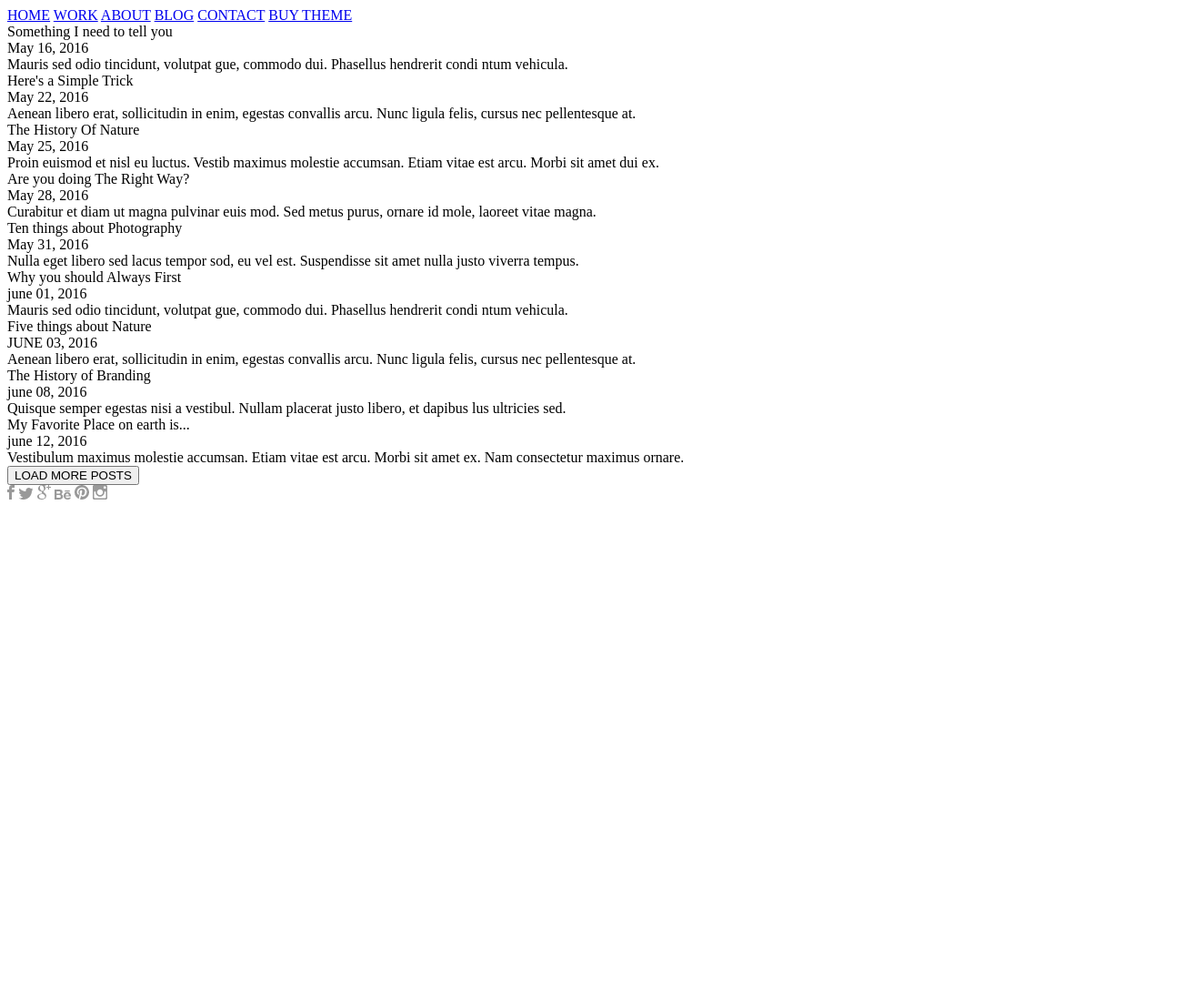
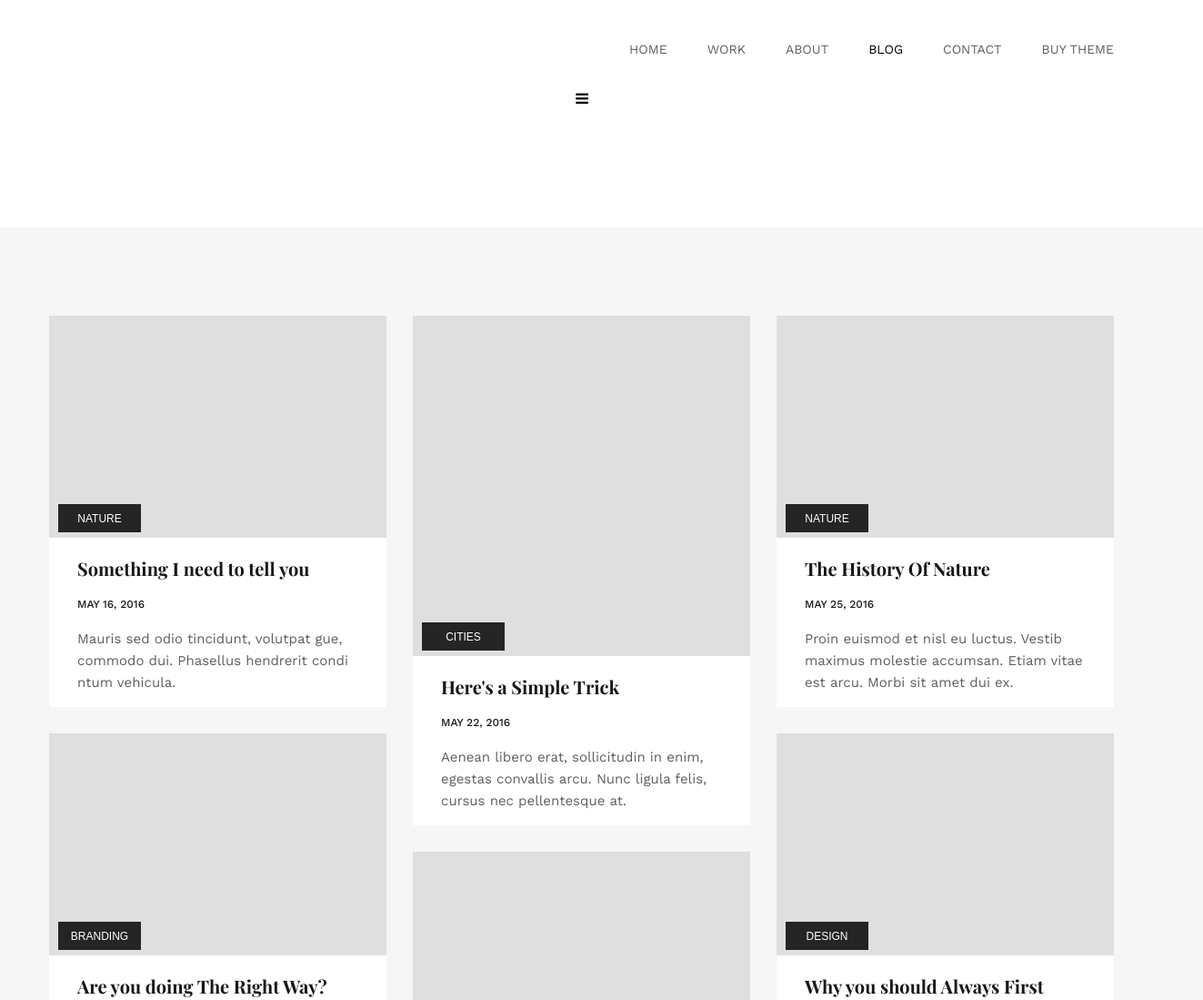
Before and after one commit to GhazaryanShogher/Polymorphic_Test, a plain HTML site: page index.html in a window 1280 px wide. Shown: the top 1099 px of the page at 91% size, 1323 px wide, since content can reach past the window. Before the commit the page ends 800 px from the top, so only its background shows below. Drawn offline with Linux system fonts and the light colour scheme.

Commit message:
Desktop style

```diff
--- a/index.html
+++ b/index.html
@@ -8,110 +8,147 @@
     <title>Polymorphic_Test</title>
 </head>
 <body>
-    <div class="container">
-        <div class="menu">
+    <div class="menu">
+        <a href="#">HOME</a>
+        <a href="#">WORK</a>
+        <a href="#">ABOUT</a>
+        <a class="active" href="#">BLOG</a>
+        <a href="#">CONTACT</a>
+        <a href="#">BUY THEME</a>
+    </div>
+    <div class="mobile-menu">
+        <i class="fa fa-bars" aria-hidden="true"></i>
+        <div class="mobile-menu-items">
             <a href="#">HOME</a>
             <a href="#">WORK</a>
             <a href="#">ABOUT</a>
-            <a href="#">BLOG</a>
+            <a class="active" href="#">BLOG</a>
             <a href="#">CONTACT</a>
             <a href="#">BUY THEME</a>
         </div>
+    </div>
         <div class="content">
             <div class="card">
-                <div class="small-image"></div>
+                <div class="small-image">
+                    <img src="./Images/small-image.png" alt="Nature">
+                    <button>nature</button>
+                </div>
                 <div class="text-part">
-                    <div>Something I need to tell you</div>
-                    <div>May 16, 2016</div>
-                    <div>Mauris sed odio tincidunt, volutpat gue,
+                    <div class="heading">Something I need to tell you</div>
+                    <div class="date">May 16, 2016</div>
+                    <div class="paragraf">Mauris sed odio tincidunt, volutpat gue,
                         commodo dui. Phasellus hendrerit condi
                         ntum vehicula.</div>
                 </div>
             </div>
             <div class="card">
-                <div class="big-image"></div>
+                <div class="small-image">
+                    <img src="./Images/small-image.png" alt="Branding">
+                    <button>branding</button>
+                </div>
                 <div class="text-part">
-                    <div>Here's a Simple Trick</div>
-                    <div>May 22, 2016</div>
-                    <div>Aenean libero erat, sollicitudin in enim,
+                    <div class="heading">Are you doing The Right Way?</div>
+                    <div class="date">May 28, 2016</div>
+                    <div class="paragraf">Curabitur et diam ut magna pulvinar euis
+                        mod. Sed metus purus, ornare id mole,
+                        laoreet vitae magna.</div>
+                </div>
+            </div>
+            <div class="card">
+                <div  class="big-image">
+                    <img src="./Images/big-image.png" alt="Nature">
+                    <button>nature</button>
+                </div>
+                <div class="text-part">
+                    <div class="heading">Five things about Nature</div>
+                    <div class="date">JUNE 03, 2016</div>
+                    <div class="paragraf">Aenean libero erat, sollicitudin in enim,
+                    egestas convallis arcu. Nunc ligula felis,
+                    cursus nec pellentesque at.
+                    </div>
+                </div>
+            </div>
+            <div class="card gaps">
+                <div class="big-image">
+                    <img src="./Images/big-image.png" alt="Cities">
+                    <button>cities</button>
+                </div>
+                <div class="text-part">
+                    <div class="heading">Here's a Simple Trick</div>
+                    <div class="date">May 22, 2016</div>
+                    <div class="paragraf">Aenean libero erat, sollicitudin in enim,
                         egestas convallis arcu. Nunc ligula felis,
                         cursus nec pellentesque at.</div>
                 </div>
             </div>
+            <div class="card gaps">
+                <div class="small-image">
+                    <img src="./Images/small-image.png" alt="Design">
+                    <button>design</button>
+                </div>
+                <div class="text-part">
+                    <div class="heading">Ten things about Photography</div>
+                    <div class="date">May 31, 2016</div>
+                    <div class="paragraf">Nulla eget libero sed lacus tempor sod,
+                        eu vel est. Suspendisse sit amet nulla
+                        justo viverra tempus.</div>
+                </div>
+            </div>
+            <div class="card gaps">
+                <div class="small-image">
+                    <img src="./Images/small-image.png" alt="Branding">
+                    <button>branding</button>
+                </div>
+                <div class="text-part">
+                    <div class="heading">The History of Branding</div>
+                    <div class="date">june 08, 2016</div>
+                    <div class="paragraf">Quisque semper egestas nisi a vestibul.
+                        Nullam placerat justo libero, et dapibus
+                        lus ultricies sed.</div>
+                </div>
+            </div>
             <div class="card">
-                <div class="small-image"></div>
+                <div class="small-image">
+                    <img src="./Images/small-image.png" alt="Nature">
+                    <button>nature</button>
+                </div>
                 <div class="text-part">
-                    <div>The History Of Nature</div>
-                    <div>May 25, 2016</div>
-                    <div>Proin euismod et nisl eu luctus. Vestib
+                    <div class="heading">The History Of Nature</div>
+                    <div class="date">May 25, 2016</div>
+                    <div class="paragraf">Proin euismod et nisl eu luctus. Vestib
                         maximus molestie accumsan. Etiam vitae
                         est arcu. Morbi sit amet dui ex.</div>
                 </div>
             </div>
             <div class="card">
-                <div class="small-image"></div>
+                <div class="small-image">
+                    <img src="./Images/small-image.png" alt="Design">
+                    <button>design</button>
+                </div>
                 <div class="text-part">
-                    <div>Are you doing The Right Way?</div>
-                    <div>May 28, 2016</div>
-                    <div>Curabitur et diam ut magna pulvinar euis
-                        mod. Sed metus purus, ornare id mole,
-                        laoreet vitae magna.</div>
-                </div>
-            </div>
-            <div class="card">
-                <div class="small-image"></div>
-                <div class="text-part">
-                    <div>Ten things about Photography</div>
-                    <div>May 31, 2016</div>
-                    <div>Nulla eget libero sed lacus tempor sod,
-                        eu vel est. Suspendisse sit amet nulla
-                        justo viverra tempus.</div>
-                </div>
-            </div>
-            <div class="card">
-                <div class="small-image"></div>
-                <div class="text-part">
-                    <div>Why you should Always First</div>
-                    <div>june 01, 2016</div>
-                    <div>Mauris sed odio tincidunt, volutpat gue,
+                    <div class="heading">Why you should Always First</div>
+                    <div class="date">june 01, 2016</div>
+                    <div class="paragraf">Mauris sed odio tincidunt, volutpat gue,
                         commodo dui. Phasellus hendrerit condi
                         ntum vehicula.</div>
                 </div>
             </div>
             <div class="card">
-                <div  class="big-image"></div>
+                <div class="big-image">
+                    <img src="./Images/big-image.png" alt="Cities">
+                    <button>cities</button>
+                </div>
                 <div class="text-part">
-                    <div>Five things about Nature</div>
-                    <div>JUNE 03, 2016</div>
-                    <div>Aenean libero erat, sollicitudin in enim,
-                    egestas convallis arcu. Nunc ligula felis,
-                    cursus nec pellentesque at.
-                    </div>
-                </div>
-            </div>
-            <div class="card">
-                <div class="small-image"></div>
-                <div class="text-part">
-                    <div>The History of Branding</div>
-                    <div>june 08, 2016</div>
-                    <div>Quisque semper egestas nisi a vestibul.
-                        Nullam placerat justo libero, et dapibus
-                        lus ultricies sed.</div>
-                </div>
-            </div>
-            <div class="card">
-                <div class="big-image"></div>
-                <div class="text-part">
-                    <div>My Favorite Place on earth is...</div>
-                    <div>june 12, 2016</div>
-                    <div>Vestibulum maximus molestie accumsan.
+                    <div class="heading">My Favorite Place on earth is...</div>
+                    <div class="date">june 12, 2016</div>
+                    <div class="paragraf">Vestibulum maximus molestie accumsan.
                         Etiam vitae est arcu. Morbi sit amet ex.
                         Nam consectetur maximus ornare.</div>
                 </div>
             </div>
         </div>
         <div class="more-posts">
-            <button>LOAD MORE POSTS</button>
+            LOAD MORE POSTS
         </div>
         <div class="social-icons">
             <a href="#"><img src="./social-icons/facebook.png" alt="facebook"></a>
@@ -121,8 +158,5 @@
             <a href="#"></a><img src="./social-icons/pinterest.png" alt="pinterest"></a>
             <a href="#"></a><img src="./social-icons/instagram.png" alt="instagram"></a>
         </div>
-
-    </div>
-
 </body>
 </html>
--- a/style.css
+++ b/style.css
@@ -0,0 +1,167 @@
+*{
+    margin: 0;
+    padding: 0;
+    box-sizing: border-box;
+}
+html{
+    width: 100%;
+}
+body{
+    width: 100%;
+    overflow-x: hidden;
+    display: flex;
+    flex-direction: column;
+    align-items: center;
+}
+@font-face {
+    font-family: workSansMedium;
+    src: url(./Fonts/WorkSans-Medium.ttf);
+  }
+  @font-face {
+    font-family: workSansRegular;
+    src: url(./Fonts/WorkSans-Regular.ttf);
+  }
+  @font-face {
+    font-family: PlayfairDisplayBold;
+    src: url(./Fonts/PlayfairDisplay-Bold.ttf);
+  }
+
+.menu{
+    box-sizing: border-box;
+    width: 1366px;
+    height: 100px;
+    background: rgb(255, 255, 255);
+    text-align: right;
+    padding-top: 45px;
+    padding-right: 98px;
+}
+.mobile-menu-items{
+    box-sizing: border-box;
+    height: 100px;
+    background: rgb(255, 255, 255);
+    /* text-align: right; */
+}
+.mobile-menu-items{
+    box-sizing: border-box;
+    width: 1366px;
+    height: 100px;
+    background: rgb(255, 255, 255);
+
+}
+.menu a{
+    text-decoration: none;
+    font-size: 14px;
+    font-family: workSansRegular;
+    margin-left: 40px;
+    color: rgb(95, 95, 95);
+}
+.mobile-menu-items a{
+    text-decoration: none;
+    font-size: 14px;
+    font-family: workSansRegular;
+    color: rgb(95, 95, 95);
+}
+.mobile-menu-items a{
+    display: block;
+}
+.mobile-menu-items{
+    height: 100px;
+    display: none;
+    position: absolute;
+    text-align: right;
+    right: 70px;
+}
+.mobile-menu{
+    height: 150px;
+    position: relative;
+}
+.active{
+    color: rgb(0, 0, 0)!important;
+}
+.content{
+    box-sizing: border-box;
+    display: flex;
+    flex-direction: column;
+    flex-wrap: wrap;
+    height: 1667px;
+    width: 1366px;
+    background: rgb(246,246,246);
+    padding-top: 97px;
+    padding-left: 97px;
+    padding-right: 98px;
+}
+.card{
+    width: 371px;
+    margin-bottom: 29px;
+}
+.small-image, .big-image{
+    position: relative;
+    background: rgb(223,223,223);
+}
+.more-posts{
+    width: 1366px;
+    height: 100px;
+    padding-top: 48px;
+    text-align: center;
+    font-size: 14px;
+    font-family: workSansRegular;
+}
+.social-icons{
+    width: 1366px;
+    height: 160px;
+    padding-top: 54px;
+    text-align: center;
+    background: rgb(246,246,246);
+}
+.social-icons a{
+    margin-left: 7px;
+    margin-right: 7px;
+}
+button{
+    position: absolute;
+    width: 91px;
+	height: 31px;
+    background: rgb(37,37,37);
+    outline: none;
+    border: none;
+    font-size: 12px;
+    color: rgb(255, 255, 255);
+    text-transform: uppercase;
+    left: 10px;
+    bottom: 6px;
+}
+.gaps{
+    margin-left: 29px;
+    margin-right: 29px;
+}
+.text-part{
+    box-sizing: border-box;
+    background: rgb(255, 255, 255);
+    padding-left: 31px;
+    padding-top: 22px;
+    padding-bottom: 30px;
+    padding-right: 20px;
+    height: 186px;
+}
+.heading{
+    font-size: 20px;
+    font-family:PlayfairDisplayBold;
+    color: rgb(23, 23, 23);
+    font-weight: bold;
+    line-height: 1.2;
+    margin-bottom: 20px;
+}
+.date{
+    font-size: 12px;
+    font-family: workSansMedium;
+    text-transform: uppercase;
+    color: rgb(23, 23, 23);
+    line-height: 1.2;
+    margin-bottom: 19px;
+}
+.paragraf{
+    font-size: 15px;
+    font-family: workSansRegular;
+    color: rgb(95, 95, 95);
+    line-height: 1.6;
+}
```
Also changed, not shown: Fonts/PlayfairDisplay-Bold.ttf (added), Fonts/WorkSans-Medium.ttf (added), Fonts/WorkSans-Regular.ttf (added).
